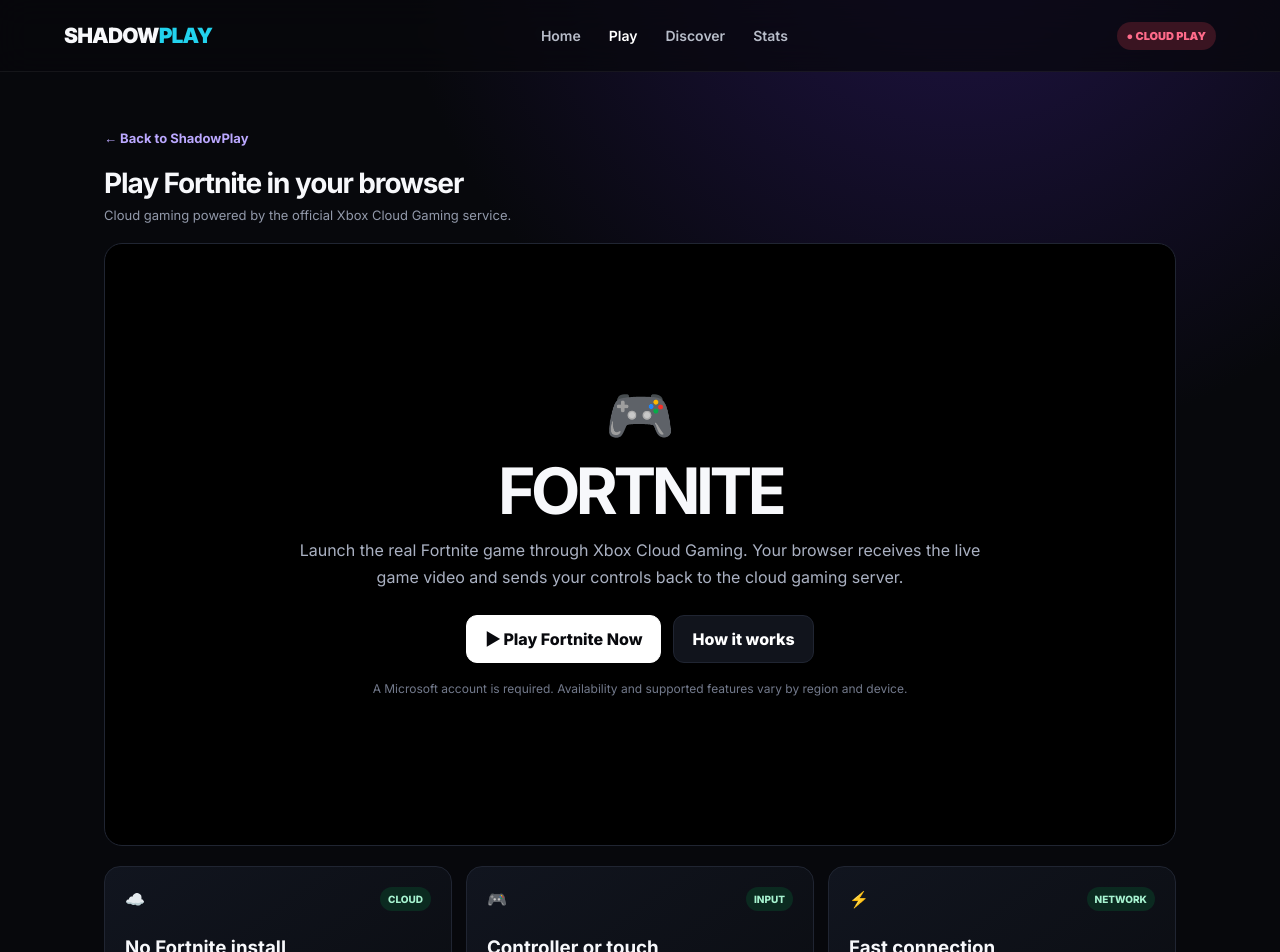
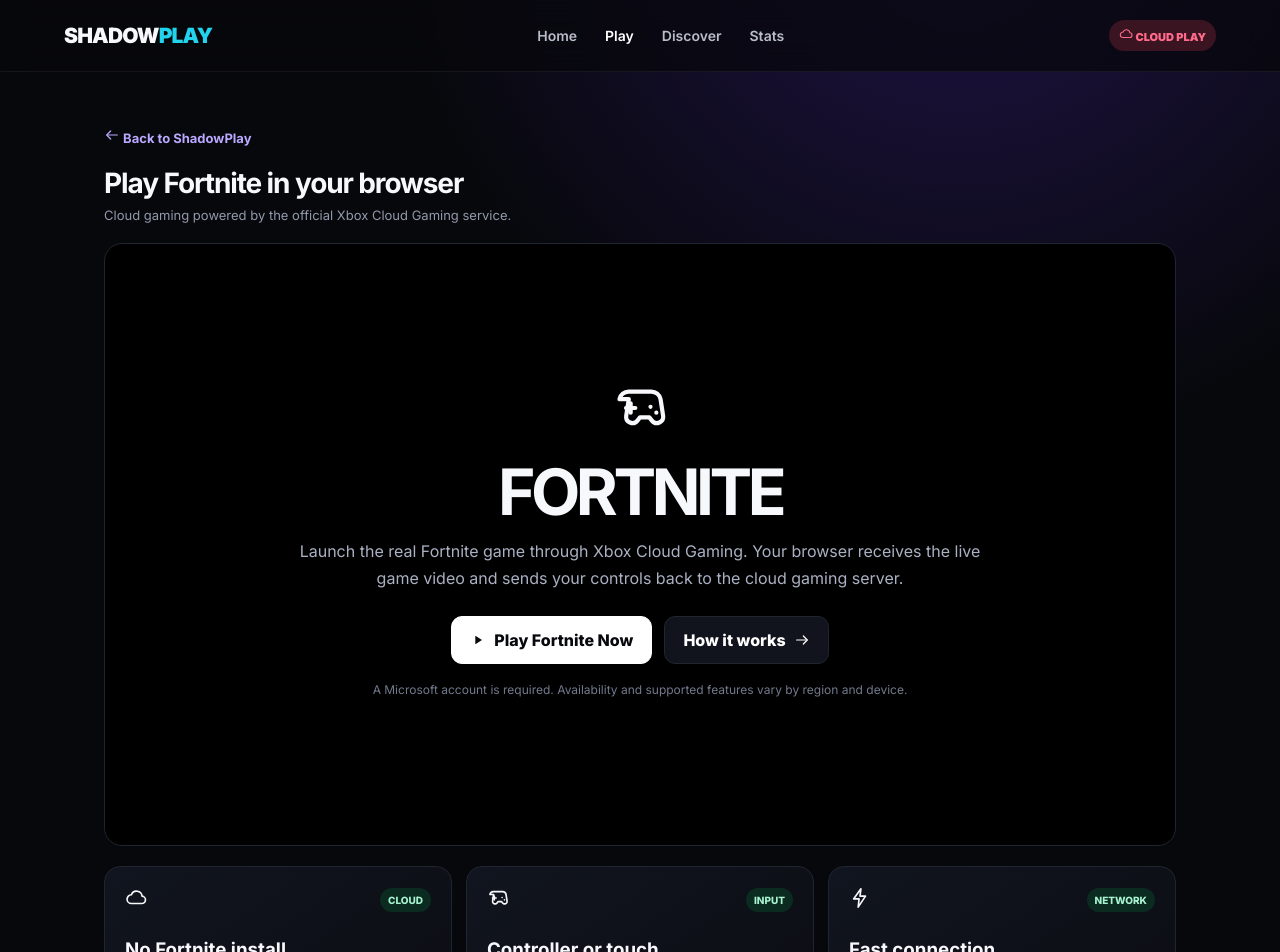
Before and after one commit to Shadowsenpai67/Shadow-senpai-, a Next.js app: page /watch in a window 1280 px wide. Shown: the top 952 px of the page. Built offline with nearby package versions, Linux system fonts and the light colour scheme.

Commit message:
Replace watch page emoji icons with SVG icons

```diff
--- a/app/watch/page.tsx
+++ b/app/watch/page.tsx
@@ -1,6 +1,7 @@
 "use client";
 
 import Link from "next/link";
+import { Icon } from "../icons";
 
 const fortniteCloudUrl = "https://www.xbox.com/play/games/fortnite-battle-royale/9p6lnn3kz75r";
 
@@ -10,31 +11,31 @@ export default function WatchPage() {
       <nav className="nav">
         <Link className="brand" href="/">SHADOW<span>PLAY</span></Link>
         <div className="links"><Link href="/">Home</Link><Link className="active-link" href="/watch">Play</Link><Link href="/#discover">Discover</Link><Link href="/#stats">Stats</Link></div>
-        <span className="live">● CLOUD PLAY</span>
+        <span className="live"><Icon name="cloud" size={14}/> CLOUD PLAY</span>
       </nav>
 
       <section className="watch">
-        <Link className="back" href="/">← Back to ShadowPlay</Link>
+        <Link className="back" href="/"><Icon name="arrow-left" size={16}/> Back to ShadowPlay</Link>
         <div className="section-title">
           <div><h2>Play Fortnite in your browser</h2><p>Cloud gaming powered by the official Xbox Cloud Gaming service.</p></div>
         </div>
         <div className="player" style={{display:"flex",alignItems:"center",justifyContent:"center",minHeight:460,padding:32}}>
           <div style={{maxWidth:700,textAlign:"center"}}>
-            <div className="card-icon" style={{fontSize:56}}>🎮</div>
+            <div className="card-icon" style={{fontSize:56}}><Icon name="gamepad" size={56}/></div>
             <h1 style={{fontSize:"clamp(32px,6vw,64px)",margin:"12px 0"}}>FORTNITE</h1>
             <p style={{color:"#aab1c2",fontSize:16,lineHeight:1.7}}>Launch the real Fortnite game through Xbox Cloud Gaming. Your browser receives the live game video and sends your controls back to the cloud gaming server.</p>
             <div className="actions" style={{justifyContent:"center",marginTop:24}}>
-              <a className="btn primary" href={fortniteCloudUrl}>▶ Play Fortnite Now</a>
-              <Link className="btn secondary" href="#requirements">How it works</Link>
+              <a className="btn primary" href={fortniteCloudUrl}><Icon name="play" size={16}/> Play Fortnite Now</a>
+              <Link className="btn secondary" href="#requirements">How it works <Icon name="arrow-right" size={16}/></Link>
             </div>
             <p style={{color:"#72798b",fontSize:12,marginTop:18}}>A Microsoft account is required. Availability and supported features vary by region and device.</p>
           </div>
         </div>
 
         <div id="requirements" className="stream-grid" style={{marginTop:20}}>
-          <article className="stream"><div className="stream-top"><span>☁️</span><span className="tag">CLOUD</span></div><h3>No Fortnite install</h3><p>The game runs on Microsoft's cloud infrastructure and streams to your supported browser.</p></article>
-          <article className="stream"><div className="stream-top"><span>🎮</span><span className="tag">INPUT</span></div><h3>Controller or touch</h3><p>Xbox lists controller support and touch controls for supported Fortnite cloud sessions.</p></article>
-          <article className="stream"><div className="stream-top"><span>⚡</span><span className="tag">NETWORK</span></div><h3>Fast connection</h3><p>For a smooth session, Xbox recommends a high-speed connection and supported browser.</p></article>
+          <article className="stream"><div className="stream-top"><span><Icon name="cloud" size={22}/></span><span className="tag">CLOUD</span></div><h3>No Fortnite install</h3><p>The game runs on Microsoft's cloud infrastructure and streams to your supported browser.</p></article>
+          <article className="stream"><div className="stream-top"><span><Icon name="gamepad" size={22}/></span><span className="tag">INPUT</span></div><h3>Controller or touch</h3><p>Xbox lists controller support and touch controls for supported Fortnite cloud sessions.</p></article>
+          <article className="stream"><div className="stream-top"><span><Icon name="zap" size={22}/></span><span className="tag">NETWORK</span></div><h3>Fast connection</h3><p>For a smooth session, Xbox recommends a high-speed connection and supported browser.</p></article>
         </div>
 
         <div className="notice">ShadowPlay does not host Fortnite or pretend to be a Fortnite game server. The Play button hands the session to the official cloud-gaming service, which is what makes full real-time gameplay possible from a browser.</div>
```
